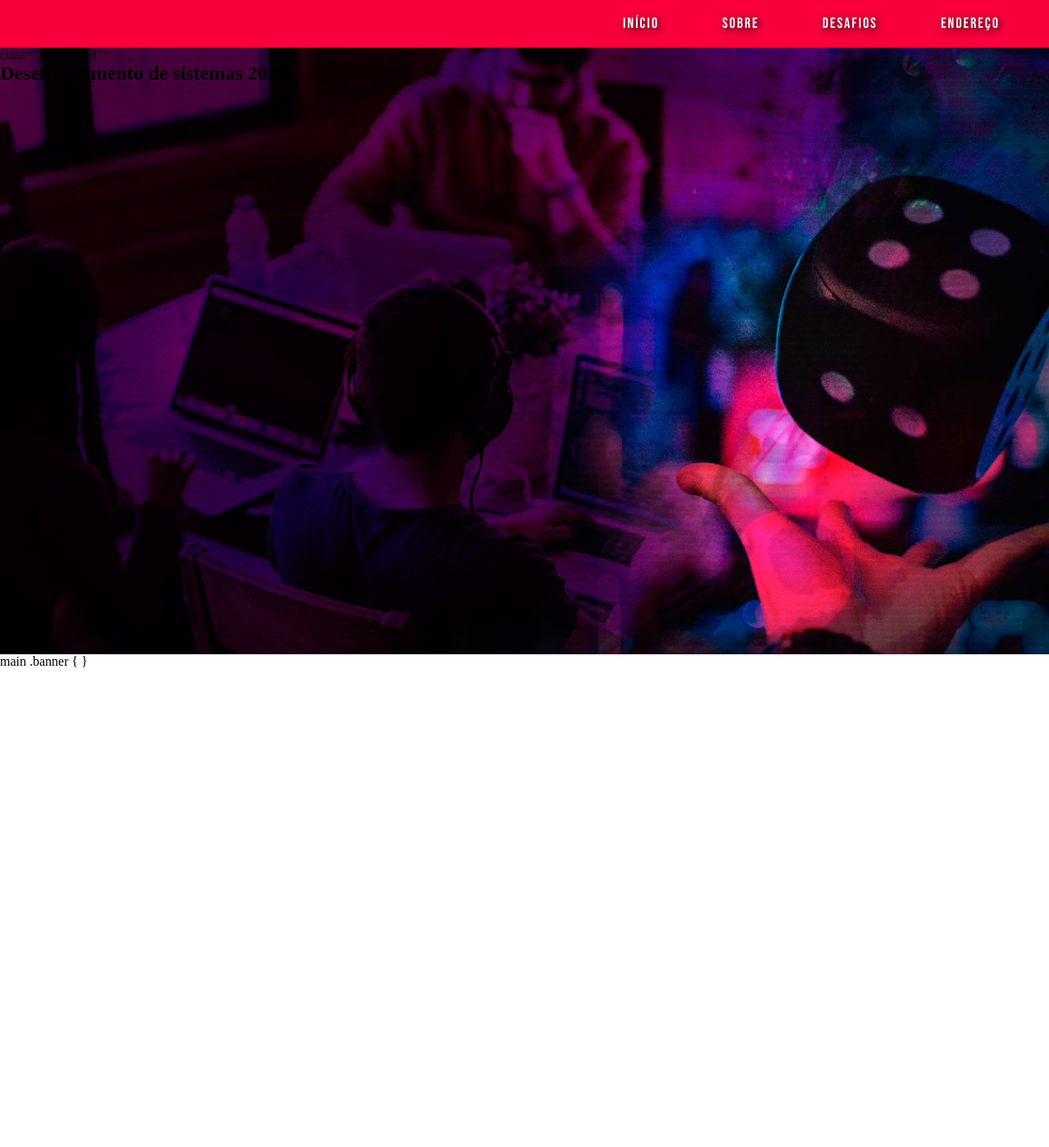
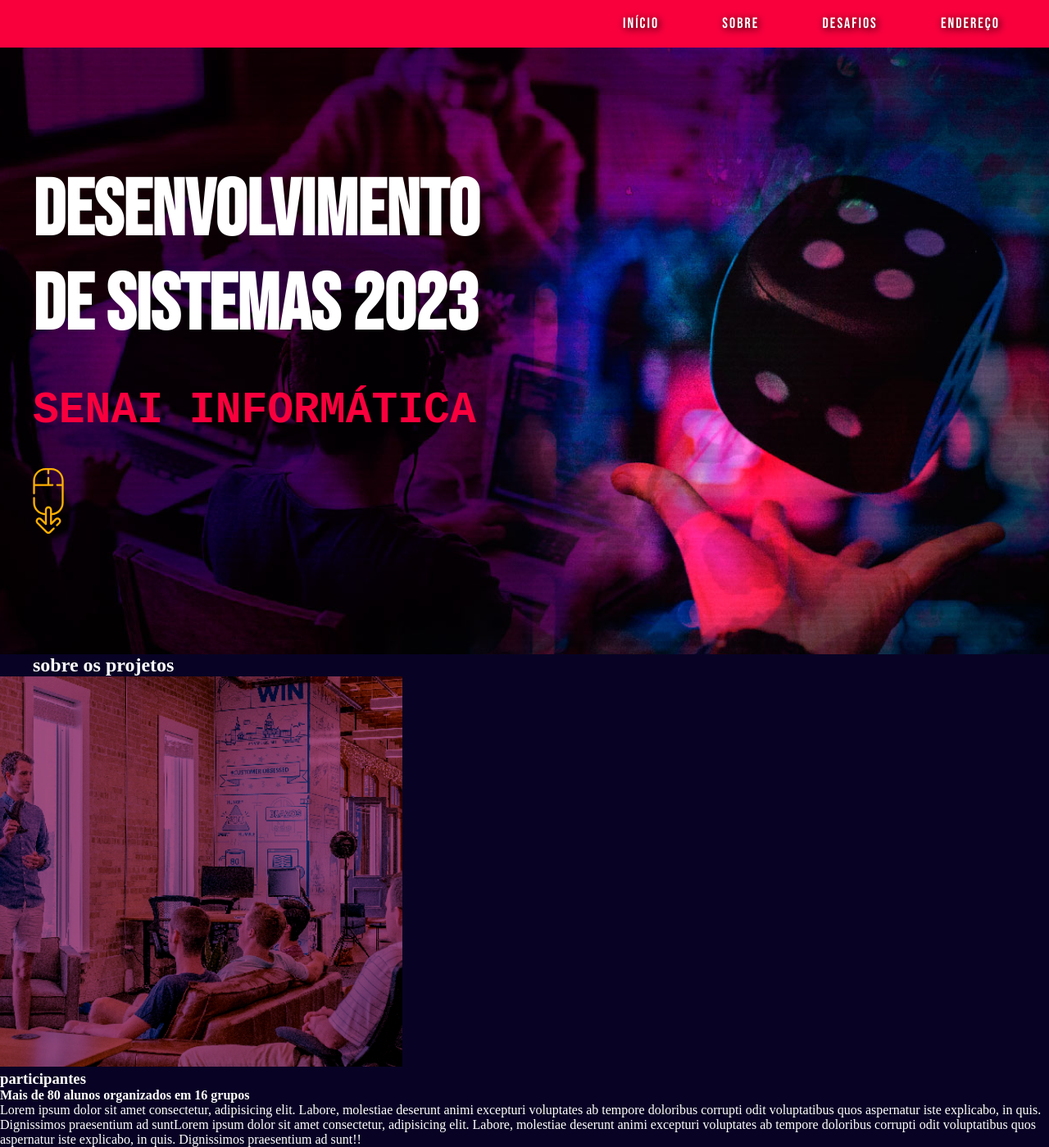
Before and after one commit to Tania1912Senai/landin-page, a plain HTML site: page index.html in a window 1280 px wide. Shown: the part 2-1401 px from the top of the page at 82% size. Before the commit the page ends 818 px from the top, so only its background shows below. Drawn offline with Linux system fonts and the light colour scheme.

Commit message:
continuação do projeto landpage

```diff
--- a/css/style.css
+++ b/css/style.css
@@ -10,14 +10,17 @@
     box-sizing: border-box;
 }
 
-.layout-grid{
+.layout-grid {
     width: 100%;
     max-width: 1200px;
     margin: 0 auto;
     /* border: 2px solid; */
 }
-
-header{
+body {
+    background-color: #080324;
+    color: white;
+}
+header {
     height: 60px;
     background-color: #f9003d;
 }
@@ -52,17 +55,65 @@
     border-radius: 5px;
 
 }
+
 header nav a:hover {
-    text-shadow: 0px 0px 5px  rgba(249, 0, 61, 0.3);
-    background-color: white
-    color #F9003D;
+    text-shadow: 0px 0px 5px rgba(249, 0, 61, 0.3);
+    background-color: white color #F9003D;
 }
+
 /*main*/
 main .banner {
-height:  740px;
-background-color: aquamarine;
-background-image: url(../assets/Images/imagem-fundo-banner.png);
-background-repeat: no-repeat;
-background-size: cover;
-background-position: ;
- }
+    height: 740px;
+    background-color: aquamarine;
+    background-image: url(../assets/Images/imagem-fundo-banner.png);
+    background-repeat: no-repeat;
+    background-size: cover;
+    background-position: bottom;
+}
+
+main .banner-flex{
+    display: flex;
+    align-items: center;
+    height: 100%;
+}
+
+main .banner-flex #banner-infobox {
+    width: 560px;
+    /* border: 5px solid beige; */
+}
+
+main .banner-flex h1 {
+    margin-bottom: 40px;
+    font-family:My Fonts;
+    font-size: 96px;
+    color: white;
+}
+
+main .banner-flex p {
+    margin-bottom: 40px;
+    font-family: 'Courier New', Courier, monospace;
+    font-size: 53px;
+    font-weight: bold;
+    text-transform: uppercase;
+    color: #F9003D;
+}
+*/sobre*/
+
+main. sobre. h2 {
+    font-famiy: BebasNeue-Regular;
+    font-size: 64px;
+    color: #F9003D;
+
+}
+
+main. sobre. linha {
+    display: flex;
+    justify-content: space-between;
+}
+
+main. sobre. linha img {
+    width: 490px;
+    border: 2px solid yellow;
+}
+
+}
--- a/index.html
+++ b/index.html
@@ -26,20 +26,45 @@
 
     <main>
         <article class="banner">
-        <div> class="layout-grid">
-            <h1> Desenvolvimento de sistemas 2023</h1>
+            <div class="layout-grid banner-flex">
+                <div id="banner-infobox">
+                    <h1> Desenvolvimento de sistemas 2023</h1>
+                    <p>Senai Informática</p>
+                    <img src="./assets/Images/mouse.svg" alt="Imagem de mouse">
 
-        </div>
+                </div>
+            </div>
+        </article>
+        <section class="sobre">
+            <div class="layout-grid">
+                <h2> sobre os projetos</h2>
+            </div>
+
+            <div class="linha">
+                <img src="./assets/Images/imagem-seção-sobre.png"
+                alt="Professor ministrando aula para pessoas que estão atentamente observando">
+            </div>
+
+            <div class="participantes">
+                <h3>participantes</h3>
+                <h4>Mais de 80 alunos organizados em 16 grupos</h4>
+                <p>Lorem ipsum dolor sit amet consectetur, adipisicing elit. Labore, molestiae deserunt animi excepturi
+                    voluptates ab tempore doloribus corrupti odit voluptatibus quos aspernatur iste explicabo, in quis.
+                    Dignissimos praesentium ad suntLorem ipsum dolor sit amet consectetur, adipisicing elit. Labore,
+                    molestiae deserunt animi excepturi voluptates ab tempore doloribus corrupti odit voluptatibus quos
+                    aspernatur iste explicabo, in quis. Dignissimos praesentium ad sunt!!</p>
+            </div>
+
+        </section>
+
+
+
         </article>
 
-    main .banner {
 
+        <footer>
 
-    }
-
-    <footer>
-
-    </footer>
+        </footer>
 
 </body>
 
```
